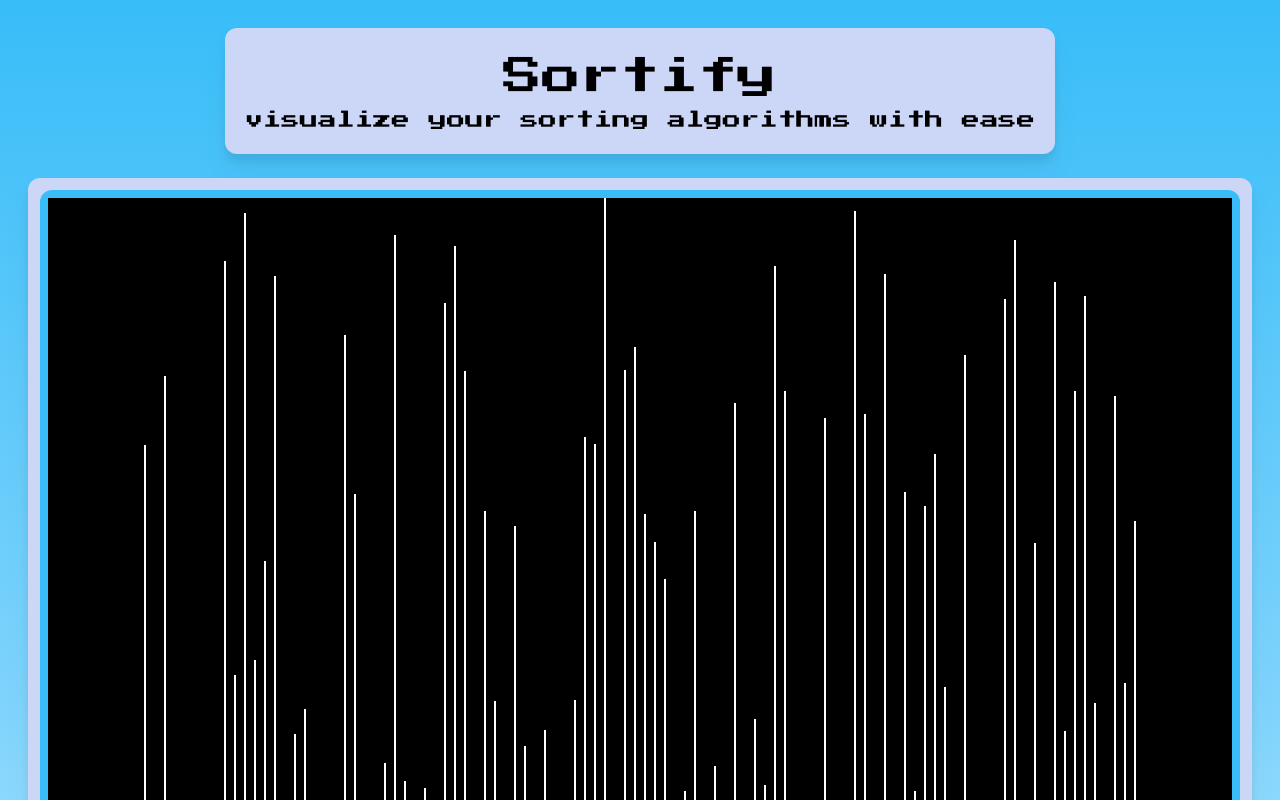
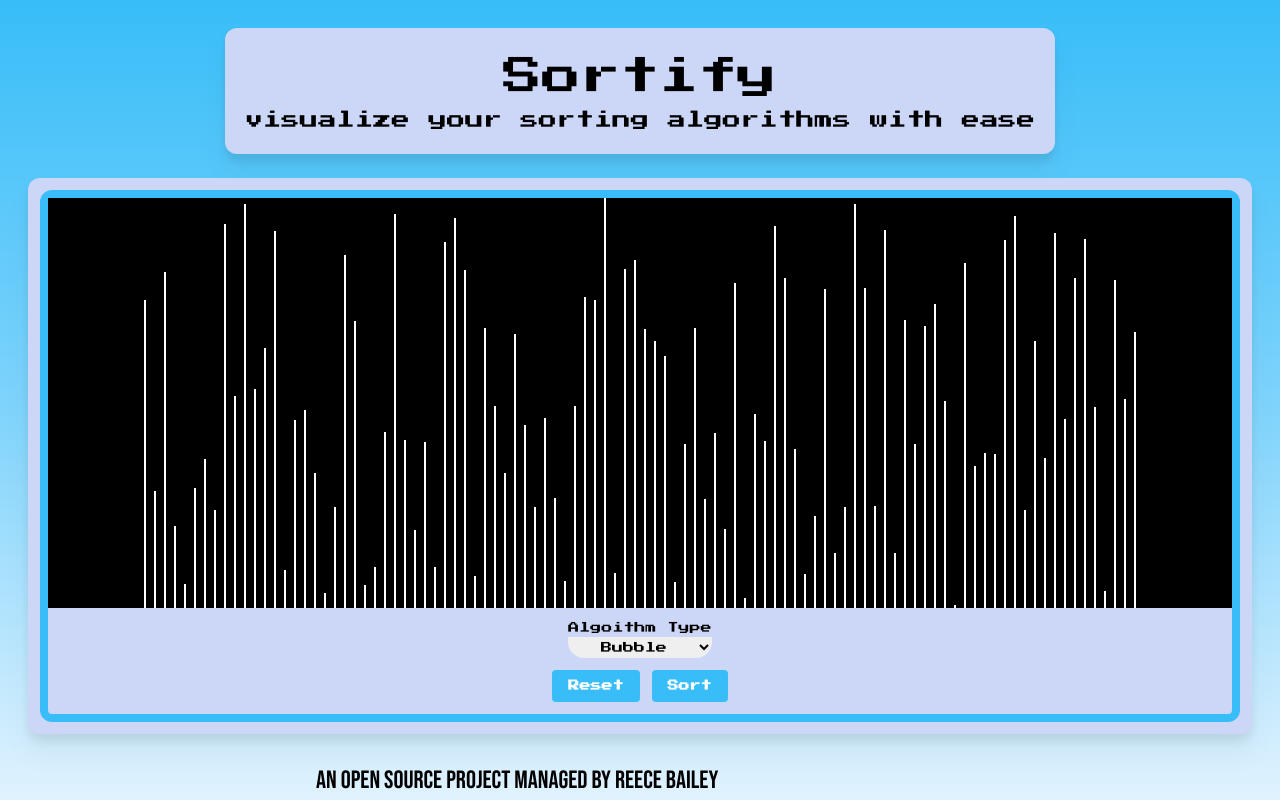
Before and after one commit to UNKNOWNtxn/Sortify, a Next.js app in the folder site/: page / in a window 1280 px wide. Shown: the top 800 px of the page. Built offline with nearby package versions, Linux system fonts and the light colour scheme; no server answers.

Commit message:
Update page.js

```diff
--- a/site/src/app/page.js
+++ b/site/src/app/page.js
@@ -148,10 +148,6 @@ export default function Sortify() {
     const totalAnimationTime = animations.length * 10;
     for (let i = 0; i < animations.length; i++) {
       setTimeout(() => {
-        if (!continueAnimation) {
-          console.log("Animation stopped");
-          return;
-        }
 
         const arrayBars = document.getElementsByClassName('array-bar');
         const [operation, barOneIdx, barTwoIdxOrNewHeight] = animations[i];
@@ -276,10 +272,6 @@ export default function Sortify() {
     }
   }
 
-
-
-
-
   useEffect(() => {
     resetArray();
   }, [])
@@ -302,18 +294,23 @@ export default function Sortify() {
           <p className='sm:text-xxs md:text-sm font-pressStart animate-appearFromBottom2 text-base text-bold text-center text-black'>visualize your sorting algorithms with ease </p>
         </div>
 
-        <div className='flex flex-grow w-full justify-center rounded-xl p-3 mt-6 bg-light-gray drop-shadow-xl'>
+        <div className='flex flex-grow w-full justify-center rounded-xl p-3 mt-6 bg-light-gray drop-shadow-xl max-h-[75vh] overflow-auto'>
           <div className='flex-grow flex flex-col items-center rounded-xl bg-transparent border-8 border-sky-400'>
-            <div className='flex justify-center basis-10/12 min-w-full bg-black'>
+            <div className='flex justify-center basis-10/12 h-1/2 min-w-full bg-black'>
               <div className="relative">
-                {mainArray.map((value, id) => (
-                  <div
-                    className="w-0.5 xl:mx-0.5 lg:mx-0.5 md:mx-0.5 md:w-[0.5px] sm:mx-[0.07rem] sm:w-[0.015rem] inline-block mx-1 array-bar bg-white"
-                    key={id}
-                    style={{ height: `${value}px` }}
-                  >
-                  </div>
-                ))}
+                {mainArray.map((value, id) => {
+                  // Calculate the normalized height as a percentage
+                  let normalizedHeight = (value / Math.max(...mainArray)) * 100;
+
+                  return (
+                    <div
+                      className="w-0.5 xl:mx-0.5 lg:mx-0.5 md:mx-0.5 md:w-[0.5px] sm:mx-[0.07rem] sm:w-[0.015rem] inline-block mx-1 array-bar bg-white"
+                      key={id}
+                      style={{ height: `${normalizedHeight}%` }}
+                    >
+                    </div>
+                  );
+                })}
               </div>
             </div>
             <div className='basis-2/12 flex flex-col items-center justify-start w-full m-3'>
```
